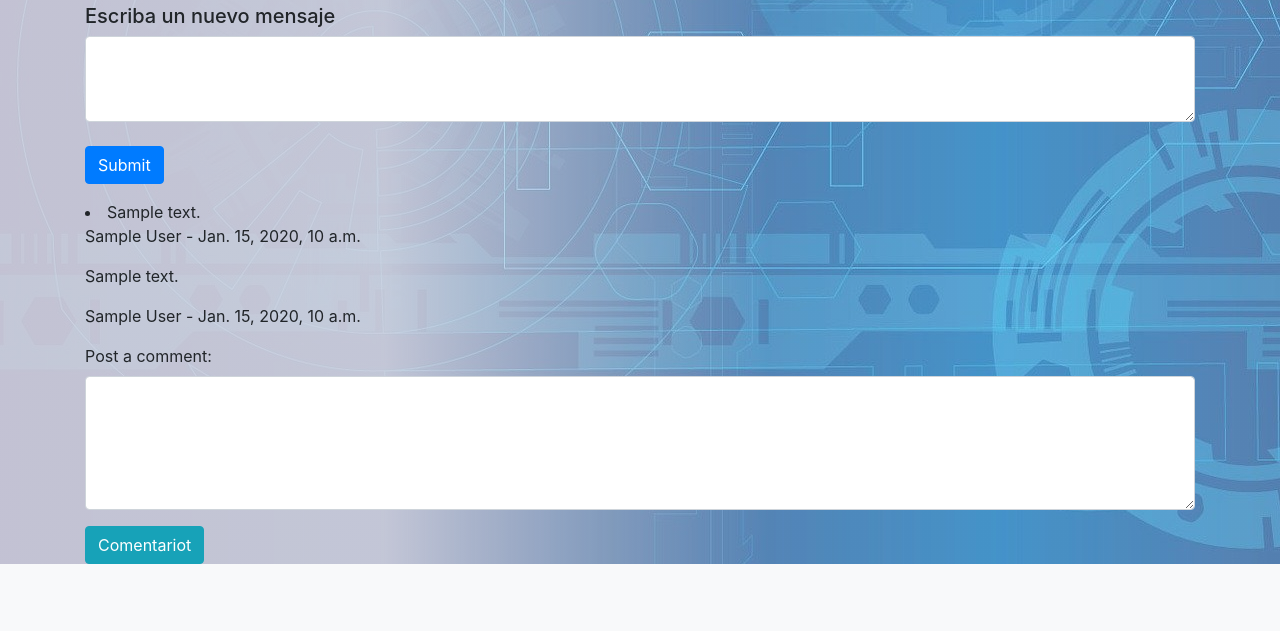
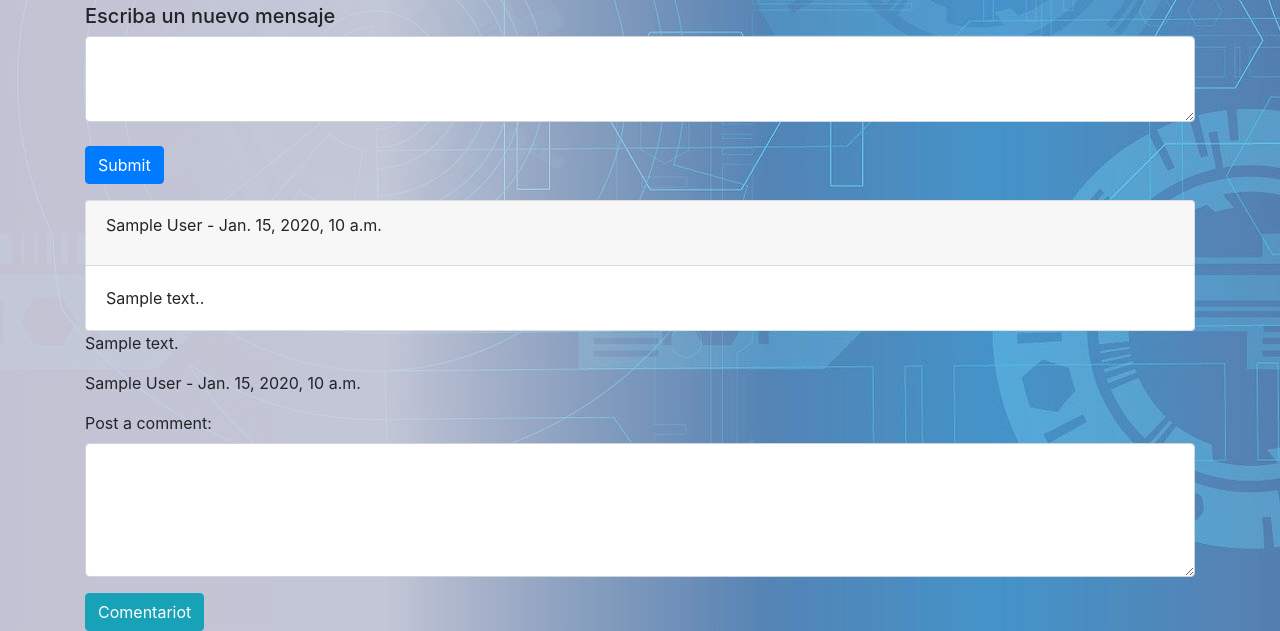
Before and after one commit to egrilli/the_wall, a Django app: template app_wall/templates/wall.html in a window 1280 px wide. Shown: the part 393-1024 px from the top of the page. Before the commit the page ends 957 px from the top, so only its background shows below. Run offline with Django 3.2, Linux system fonts and the light colour scheme; the template is opened without the code that fills it: values that come from a table or form of the project are taken from there, others are empty; tables that the repository leaves empty hold one stand-in row (values such as "Sample post"); some libraries are stand-ins or nearby versions.

Commit message:
se arreglo parte visual

```diff
--- a/app_wall/templates/wall.html
+++ b/app_wall/templates/wall.html
@@ -25,8 +25,16 @@
 
 
     {% for post in all_messages%}
-    <li>{{post.message}}</li>
+
+    <div class="card" cols="2" rows="2">
+        <div class="card-header">
             <p class="strong">{{post.user.firstname}} {{post.user.lastname}} - {{post.created_at}}</p>
+        </div>
+        <div class="card-body">
+            <p class="card-text">{{post.message}}.</p>
+        </div>
+    </div>
+
 
     {%if post.user.id == user.id%}
     <form action="/delete_post" method="post">
@@ -44,7 +52,7 @@
         {%csrf_token%}
         <div class="form-group comments">
             <label for="comment">Post a comment:</label>
-                <br/>
+            <br>
             <textarea name="comment" cols="2" rows="5" class="form-control"></textarea>
             <input type="hidden" name="user_id" value="{{user.id}}">
             <input type="hidden" name="post_id" value="{{post.id}}">
```
Lines whose indentation alone changed are shown as unchanged.
